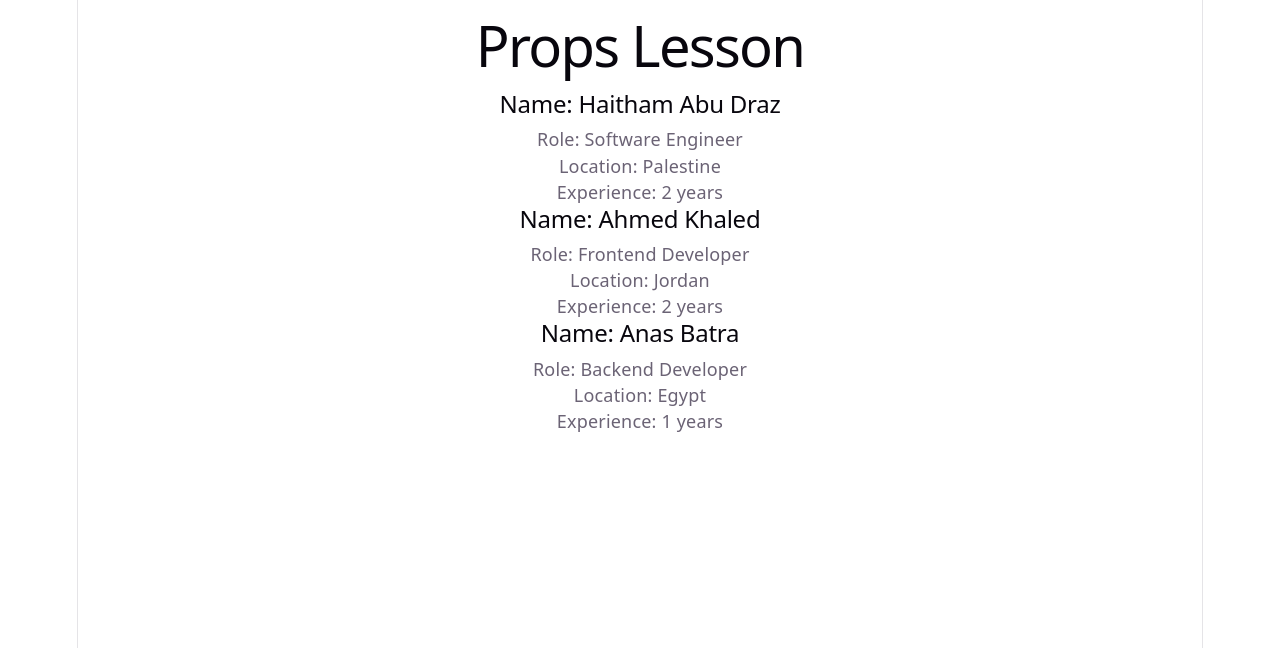
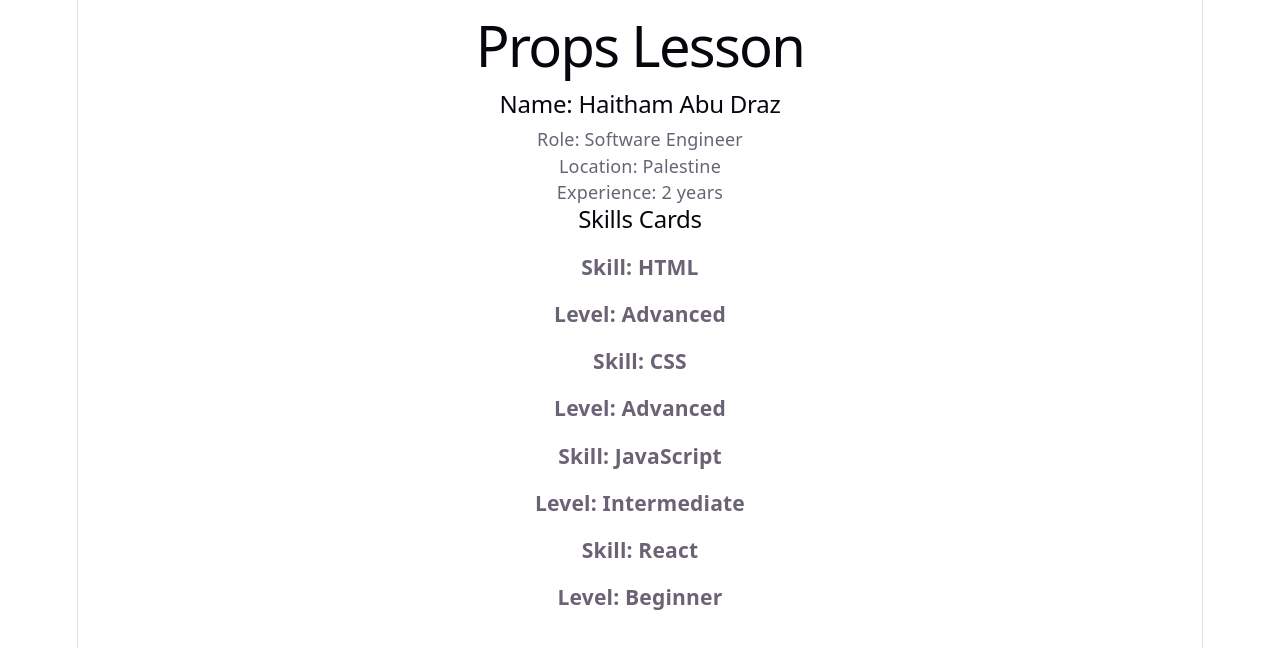
Before and after one commit to HaithamAbuDraz/react-learning-journey, a React (Vite) app: page / in a window 1280 px wide. Shown: the top 648 px of the page. Built offline with nearby package versions, Linux system fonts and the light colour scheme.

Commit message:
Add SkillsCard components into PropsLesson

```diff
--- a/src/lessons/03-props/PropsLesson.jsx
+++ b/src/lessons/03-props/PropsLesson.jsx
@@ -1,4 +1,5 @@
 import ProfileCard from '../../challenges/03-props/ProfileCard';
+import SkillsCard from '../../challenges/03-props/SkillsCard';
 
 function PropsLesson() {
   return (
@@ -10,18 +11,12 @@ function PropsLesson() {
         location='Palestine'
         experience={2}
       />
-      <ProfileCard
-        name='Ahmed Khaled'
-        role='Frontend Developer'
-        location='Jordan'
-        experience={2}
-      />
-      <ProfileCard
-        name='Anas Batra'
-        role='Backend Developer'
-        location='Egypt'
-        experience={1}
-      />
+
+      <h2>Skills Cards</h2>
+      <SkillsCard skill='HTML' level='Advanced' />
+      <SkillsCard skill='CSS' level='Advanced' />
+      <SkillsCard skill='JavaScript' level='Intermediate' />
+      <SkillsCard skill='React' level='Beginner' />
     </div>
   );
 }
```
